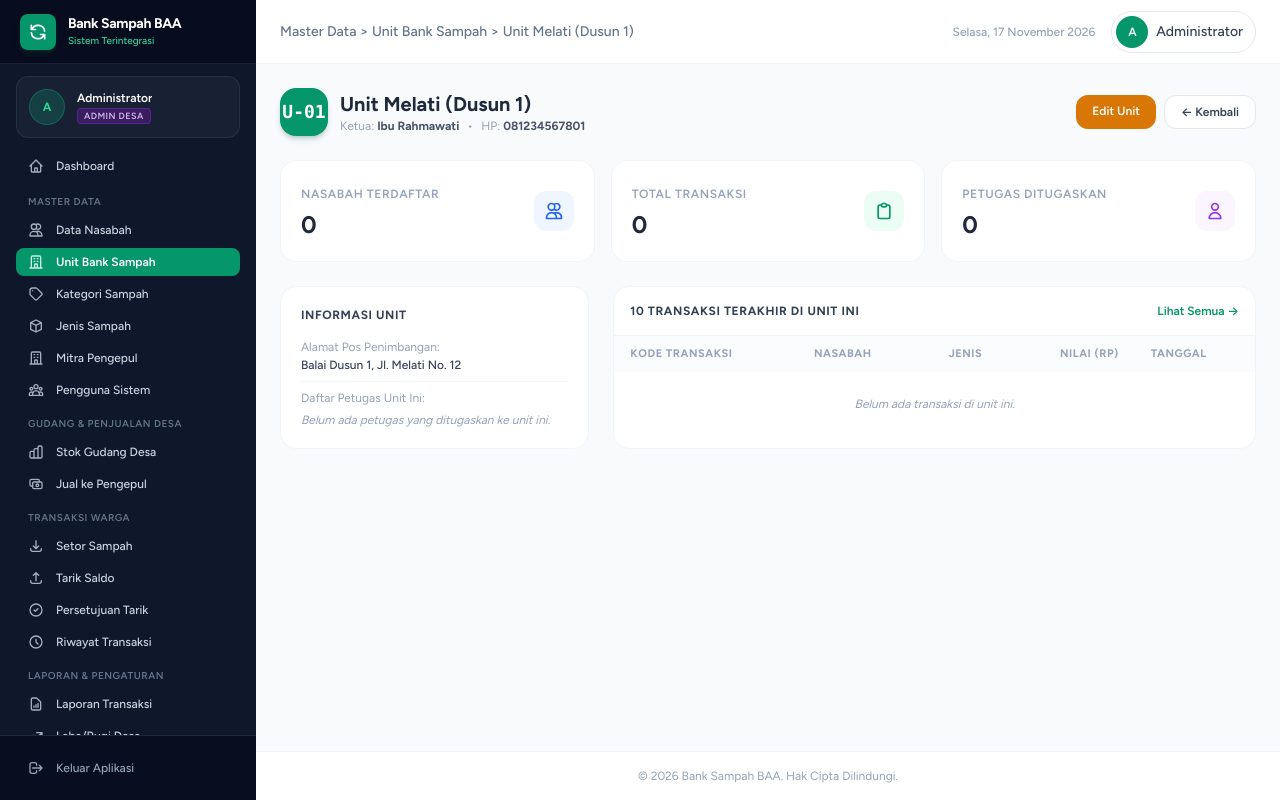
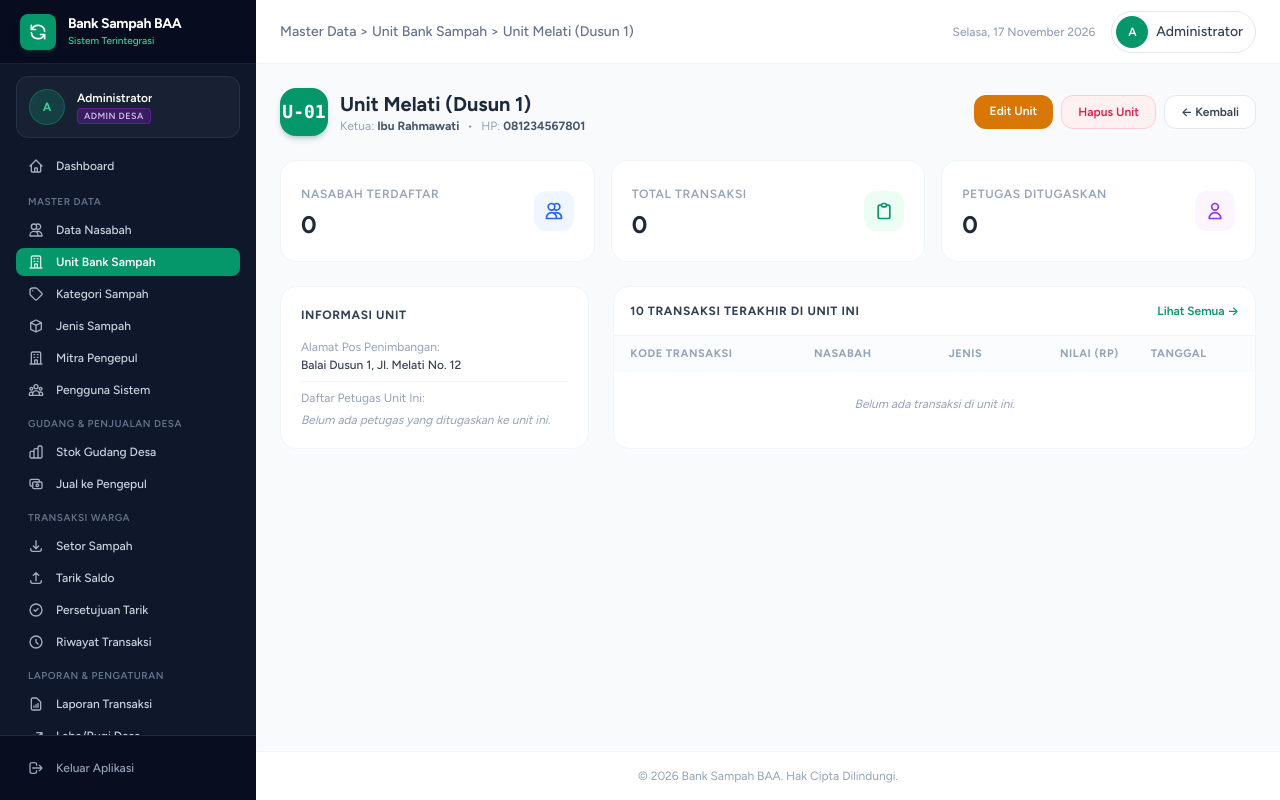
Before and after one commit to theydoet666/banksampah-laravel, a Laravel app: page /admin/units/1 in a window 1280 px wide. Run offline with Laravel 12, Linux system fonts and the light colour scheme; a user stored in the database is signed in; data comes from the database, SQL or seed files in the repository; style sheets or scripts are compiled from the project's sources; some libraries are stand-ins or nearby versions.

Commit message:
feat: implement unit bank sampah deletion with relation safety guard and confirmation modal

```diff
--- a/app/Http/Controllers/Admin/UnitController.php
+++ b/app/Http/Controllers/Admin/UnitController.php
@@ -79,4 +79,32 @@ class UnitController extends Controller
 
         return back()->with('success', "Status unit '{$unit->nama}' berhasil diubah menjadi {$newStatus}.");
     }
+
+    public function destroy(Unit $unit)
+    {
+        $unit->loadCount(['nasabah', 'transaksi', 'users']);
+
+        if ($unit->nasabah_count > 0 || $unit->transaksi_count > 0 || $unit->users_count > 0) {
+            $alasan = [];
+            if ($unit->nasabah_count > 0) {
+                $alasan[] = "{$unit->nasabah_count} nasabah";
+            }
+            if ($unit->transaksi_count > 0) {
+                $alasan[] = "{$unit->transaksi_count} riwayat transaksi";
+            }
+            if ($unit->users_count > 0) {
+                $alasan[] = "{$unit->users_count} petugas terkait";
+            }
+
+            $detailAlasan = implode(', ', $alasan);
+
+            return back()->with('error', "Unit '{$unit->nama}' tidak dapat dihapus karena masih memiliki {$detailAlasan}. Silakan pindahkan data terlebih dahulu atau nonaktifkan status unit ini.");
+        }
+
+        $namaUnit = $unit->nama;
+        $unit->delete();
+
+        return redirect()->route('admin.units.index')
+            ->with('success', "Unit bank sampah '{$namaUnit}' berhasil dihapus.");
+    }
 }
--- a/resources/views/admin/units/show.blade.php
+++ b/resources/views/admin/units/show.blade.php
@@ -24,6 +24,18 @@
             <a href="{{ route('admin.units.edit', $unit) }}" class="px-4 py-2 bg-amber-600 hover:bg-amber-700 text-white text-xs font-semibold rounded-xl shadow-xs transition-colors">
                 Edit Unit
             </a>
+            <button type="button"
+                    @click="$dispatch('open-confirm-modal', {
+                        title: 'Hapus Unit Bank Sampah',
+                        message: 'Apakah Anda yakin ingin menghapus unit {{ $unit->nama }}? Jika unit masih memiliki nasabah, transaksi, atau petugas, penghapusan akan dibatalkan demi keamanan data.',
+                        action: '{{ route('admin.units.destroy', $unit) }}',
+                        method: 'DELETE',
+                        confirmText: 'Ya, Hapus Unit',
+                        confirmButtonClass: 'bg-rose-600 hover:bg-rose-700'
+                    })"
+                    class="px-4 py-2 bg-rose-50 border border-rose-200 hover:bg-rose-100 text-rose-600 text-xs font-semibold rounded-xl transition-colors">
+                Hapus Unit
+            </button>
             <a href="{{ route('admin.units.index') }}" class="px-4 py-2 bg-white border border-slate-200 hover:bg-slate-50 text-slate-700 text-xs font-semibold rounded-xl transition-colors">
                 &larr; Kembali
             </a>
```
Also changed, not shown: PRD.md (+9 -0 lines), resources/views/admin/units/index.blade.php (+13 -0 lines), tests/Feature/BankSampahTest.php (+49 -0 lines).
